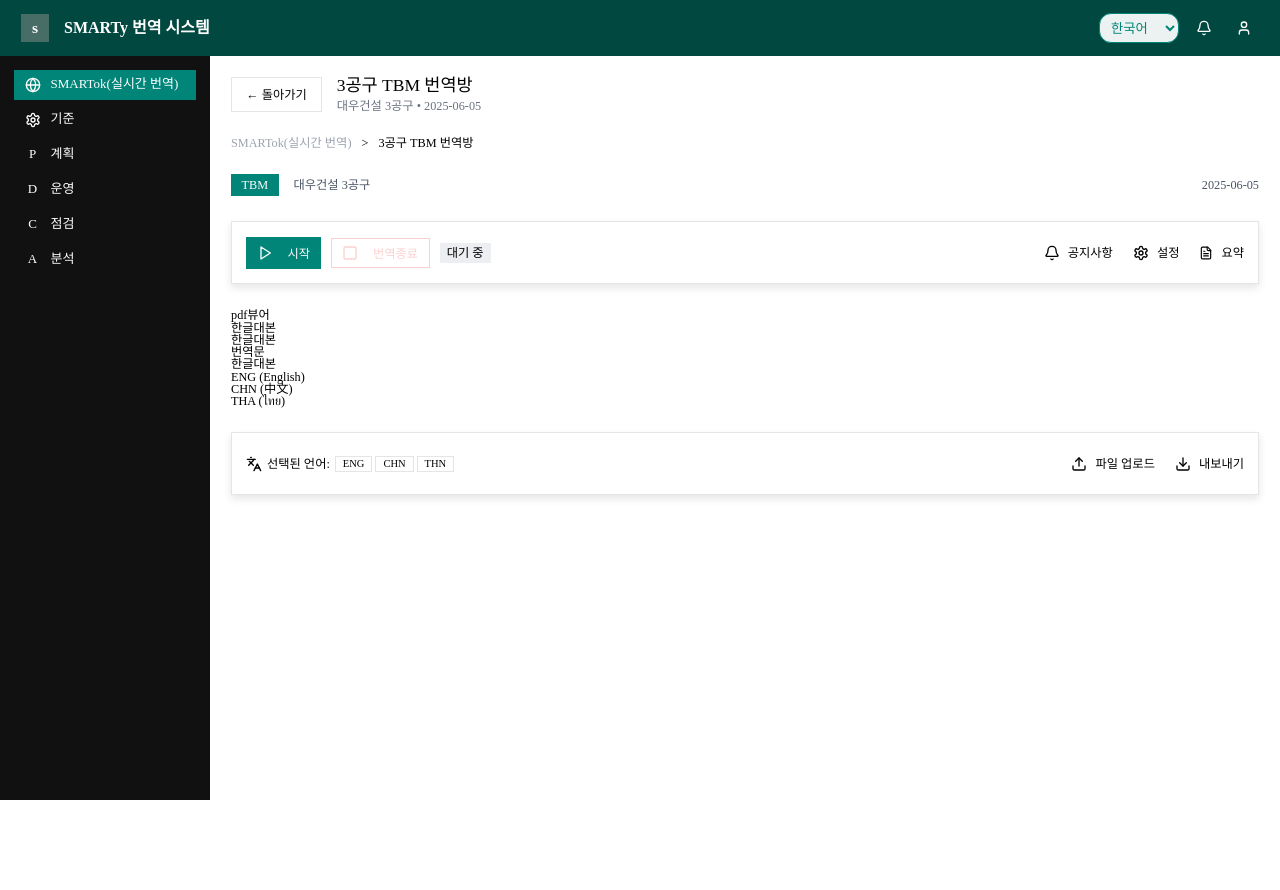
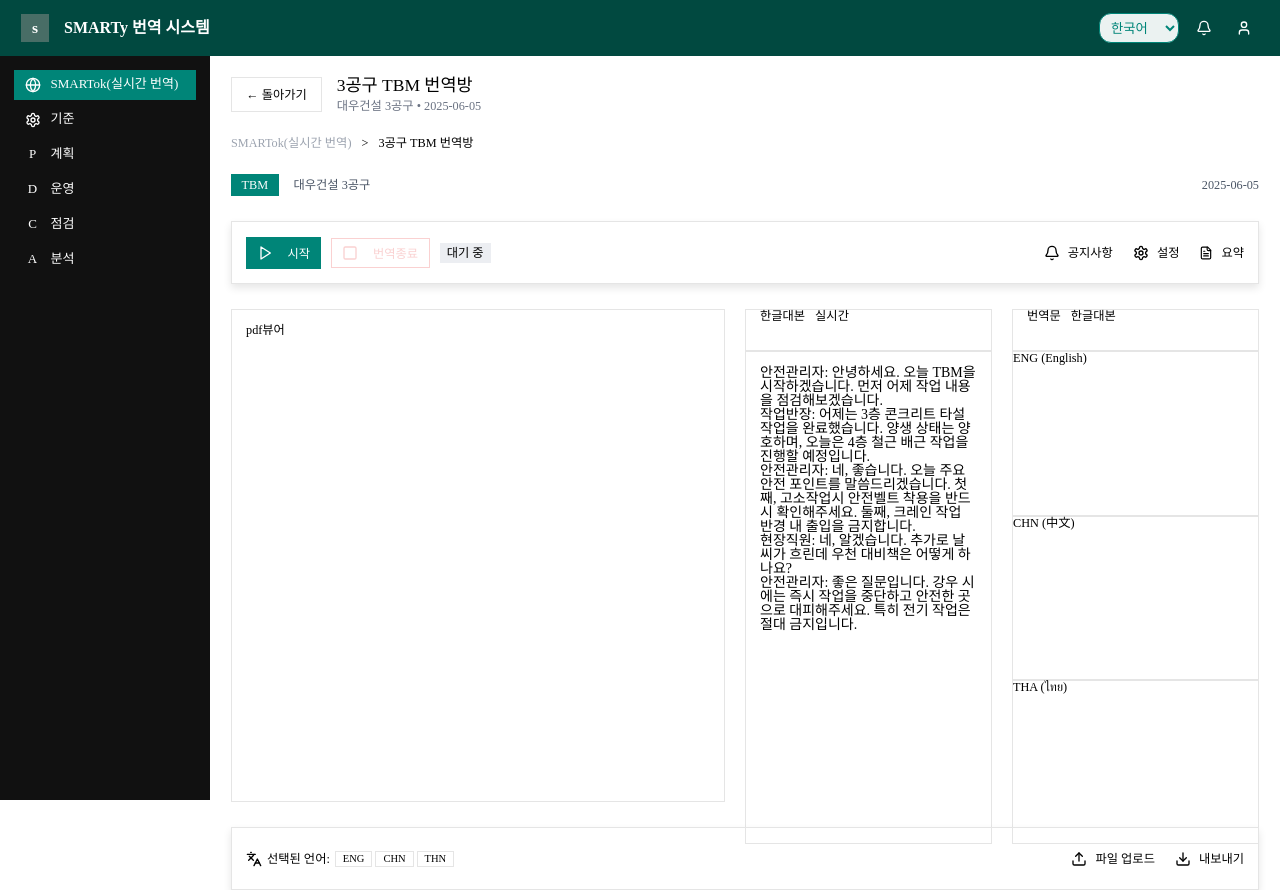
Before and after one commit to zermzerm/translation-room, a React (Create React App) app: page /room/1 in a window 1280 px wide. Before the commit the page ends 800 px from the top, so only its background shows below. Built offline with nearby package versions, Linux system fonts and the light colour scheme.

Commit message:
pdf 뷰어 부분 틀 구현

```diff
--- a/public/index.html
+++ b/public/index.html
@@ -4,11 +4,8 @@
     <meta charset="utf-8" />
     <meta name="viewport" content="width=device-width, initial-scale=1" />
     <meta name="theme-color" content="#000000" />
-    <meta
-      name="description"
-      content="Web site created using create-react-app"
-    />
-    <title>React App</title>
+    <meta name="description" content="Translation Room" />
+    <title>SMARTy</title>
   </head>
   <body>
     <div id="root"></div>
--- a/src/components/common/StatusIcon.module.css
+++ b/src/components/common/StatusIcon.module.css
@@ -17,8 +17,12 @@
   width: auto;
   color: white;
   padding: 4px 8px;
-  background-color: rgb(232, 49, 56);
+  background-color: oklch(0.637 0.237 25.331);
   cursor: pointer;
+}
+
+.Participation:hover {
+  background-color: oklch(0.577 0.245 27.325);
 }
 
 .Start {
@@ -60,6 +64,7 @@
   border: 1px solid #e5e5e5;
   position: relative;
   top: 1px;
+  cursor: pointer;
 }
 
 .Participation svg,
--- a/src/locales/ko.json
+++ b/src/locales/ko.json
@@ -121,5 +121,6 @@
   "selected_lang": "선택된 언어:",
   "upload": "파일 업로드",
   "export": "내보내기",
-  "being_translated": "번역 중"
+  "being_translated": "번역 중",
+  "description": "안전관리자: 안녕하세요. 오늘 TBM을 시작하겠습니다. 먼저 어제 작업 내용을 점검해보겠습니다.\n작업반장: 어제는 3층 콘크리트 타설 작업을 완료했습니다. 양생 상태는 양호하며, 오늘은 4층 철근 배근 작업을 진행할 예정입니다.\n안전관리자: 네, 좋습니다. 오늘 주요 안전 포인트를 말씀드리겠습니다. 첫째, 고소작업시 안전벨트 착용을 반드시 확인해주세요. 둘째, 크레인 작업 반경 내 출입을 금지합니다.\n현장직원: 네, 알겠습니다. 추가로 날씨가 흐린데 우천 대비책은 어떻게 하나요?\n안전관리자: 좋은 질문입니다. 강우 시에는 즉시 작업을 중단하고 안전한 곳으로 대피해주세요. 특히 전기 작업은 절대 금지입니다."
 }
--- a/src/pages/Room.jsx
+++ b/src/pages/Room.jsx
@@ -1,21 +1,22 @@
-import {useState} from "react";
-import {translateApi} from "../api/api";
+import { useState } from "react";
+import { translateApi } from "../api/api";
 import styles from "./Room.module.css";
-import {TableData} from "../constants/table";
-import {useNavigate, useParams} from "react-router-dom";
-import {useTranslation} from "react-i18next";
-import {AlarmIcon} from "../assets/icons/AlarmIcon";
-import {SettingIcon} from "../assets/icons/SettingIcon";
-import {StartBigIcon} from "../assets/icons/StartBigIcon";
-import {StopIcon} from "../assets/icons/StopIcon";
-import {PauseBigIcon} from "../assets/icons/PauseBigIcon";
-import {UploadIcon} from "../assets/icons/UploadIcon";
-import {DownloadBigIcon} from "../assets/icons/DownloadBigIcon";
-import {DocumentStandardIcon} from "../assets/icons/DocumentStandardIcon";
-import {LanguageIcon} from "../assets/icons/LanguageIcon";
+import { TableData } from "../constants/table";
+import { useNavigate, useParams } from "react-router-dom";
+import { useTranslation } from "react-i18next";
+import { AlarmIcon } from "../assets/icons/AlarmIcon";
+import { SettingIcon } from "../assets/icons/SettingIcon";
+import { StartBigIcon } from "../assets/icons/StartBigIcon";
+import { StopIcon } from "../assets/icons/StopIcon";
+import { PauseBigIcon } from "../assets/icons/PauseBigIcon";
+import { UploadIcon } from "../assets/icons/UploadIcon";
+import { DownloadBigIcon } from "../assets/icons/DownloadBigIcon";
+import { DocumentStandardIcon } from "../assets/icons/DocumentStandardIcon";
+import { LanguageIcon } from "../assets/icons/LanguageIcon";
 
 export default function Room() {
-  const {t} = useTranslation();
+  const { t } = useTranslation();
+  const description = t("description");
   const navigate = useNavigate();
   const params = useParams();
   const [input, setInput] = useState("");
@@ -35,13 +36,18 @@ export default function Room() {
   return (
     <div className={styles.Container}>
       <div className={styles.Header}>
-        <button type="button" className={styles.BackButton} onClick={() => navigate("/")}>
+        <button
+          type="button"
+          className={styles.BackButton}
+          onClick={() => navigate("/")}
+        >
           ← {t("back")}
         </button>
         <div className={styles.TitleWrapper}>
           <div className={styles.Title}>{filterData.roomName}</div>
           <div className={styles.Information}>
-            {t(filterData.headquarter)} {t(filterData.field)} • {filterData.operationDate}
+            {t(filterData.headquarter)} {t(filterData.field)} •{" "}
+            {filterData.operationDate}
           </div>
         </div>
       </div>
@@ -69,7 +75,11 @@ export default function Room() {
               className={isTranslation ? styles.Stop : styles.Start}
             >
               {isTranslation ? <PauseBigIcon /> : <StartBigIcon />}
-              {isTranslation ? <p>{t("stopButton")}</p> : <p>{t("startButton")}</p>}
+              {isTranslation ? (
+                <p>{t("stopButton")}</p>
+              ) : (
+                <p>{t("startButton")}</p>
+              )}
             </button>
             <button
               onClick={() => setIsTranslation((prev) => !prev)}
@@ -97,23 +107,31 @@ export default function Room() {
             </div>
           </div>
         </div>
-        <div>
-          <div>pdf뷰어</div>
-          <div>
-            <div>
+        <div className={styles.ScriptContent}>
+          <div className={styles.PdfContainer}>pdf뷰어</div>
+          <div className={styles.KoScriptContainer}>
+            <div className={styles.KoScriptHeader}>
               <div>{t("korean")}</div>
-              <div>{t("korean")}</div>
+              <div>{t("real_time")}</div>
             </div>
-            <div></div>
+            <div className={styles.ScriptWrapper}>
+              {description.split("\n").map((el, idx) => (
+                <p key={idx} className={styles.Script}>
+                  {el}
+                </p>
+              ))}
+            </div>
           </div>
           <div>
-            <div>
+            <div className={styles.MultilingualHeader}>
               <div>{t("translation")}</div>
               <div>{t("korean")}</div>
             </div>
-            <div>ENG (English)</div>
-            <div>CHN (中文)</div>
-            <div>THA (ไทย)</div>
+            <div className={styles.MultilingualWrapper}>
+              <div className={styles.EnglishScript}>ENG (English)</div>
+              <div className={styles.EnglishScript}>CHN (中文)</div>
+              <div className={styles.EnglishScript}>THA (ไทย)</div>
+            </div>
           </div>
         </div>
         <div className={styles.ContentHeader}>
--- a/src/pages/Room.module.css
+++ b/src/pages/Room.module.css
@@ -126,6 +126,56 @@
   margin-right: 8px;
 }
 
+.PdfContainer {
+  height: 100%;
+  border: 1px solid #e5e5e5;
+  padding: 14px;
+}
+
+.ScriptContent {
+  height: 493px;
+  display: grid;
+  grid-template-columns: 2fr 1fr 1fr;
+  gap: 20px;
+}
+
+.KoScriptContainer {
+  height: 100%;
+}
+
+.KoScriptHeader {
+  height: 42px;
+  display: flex;
+  gap: 10px;
+  padding: 0 14px;
+  border: 1px solid #e5e5e5;
+}
+
+.ScriptWrapper {
+  height: 100%;
+  font-size: 14px;
+  border: 1px solid #e5e5e5;
+  padding: 14px;
+}
+
+.MultilingualHeader {
+  height: 42px;
+  display: flex;
+  gap: 10px;
+  padding: 0 14px;
+  border: 1px solid #e5e5e5;
+}
+
+.MultilingualWrapper {
+  height: 100%;
+  display: grid;
+  grid-template-rows: 1fr 1fr 1fr;
+}
+
+.EnglishScript {
+  border: 1px solid #e5e5e5;
+}
+
 .Start {
   padding: 7px 10.5px;
   background-color: #008578;
```
